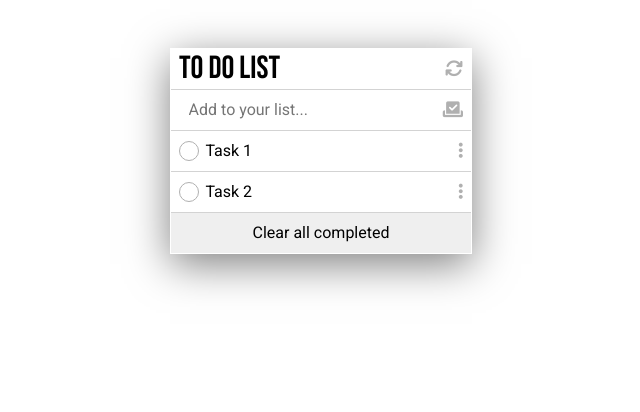
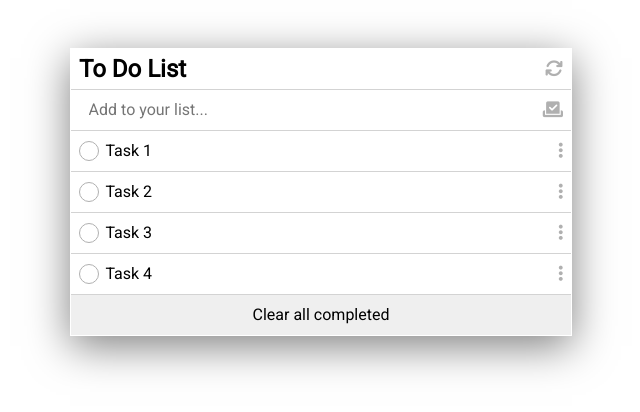
Before and after one commit to PraisesPJMT/To-Do-List, a website built with webpack: page src/index.html in a window 1280 px wide. Shown: the whole page, without its empty margins (319-959 px from the left). Built offline with nearby package versions, Linux system fonts and the light colour scheme.

Commit message:
Implement dynamic list rendering

```diff
--- a/src/index.html
+++ b/src/index.html
@@ -25,26 +25,7 @@
                 <i class="fa-solid fa-check-to-slot"></i>
             </div>
             <ul class="list">
-                <li class="list-item">
-                    <div class="task-display">
-                        <input type="checkbox" name="tasks" class="checkbox" id="task-1">
-                        <label for="task-1">Task 1</label>
-                    </div>
-                    <div class="task-control">
-                        <i class="fa-solid fa-trash-can"></i>
-                        <i class="fa-solid fa-ellipsis-vertical"></i>
-                    </div>
-                </li>
-                <li class="list-item">
-                    <div class="task-display">
-                        <input type="checkbox" name="tasks" class="checkbox" id="task-2">
-                        <label for="task-2">Task 2</label>
-                    </div>
-                    <div class="task-control">
-                        <i class="fa-solid fa-trash-can"></i>
-                        <i class="fa-solid fa-ellipsis-vertical"></i>
-                    </div>
-                </li>
+
             </ul>
             <input type="submit" value="Clear all completed" class="clear">
         </div>
--- a/src/index.js
+++ b/src/index.js
@@ -0,0 +1,40 @@
+const todayList = document.querySelector('.list');
+const listCatalogue = [
+  {
+    index: 4,
+    complete: false,
+    description: 'Task 4',
+  },
+  {
+    index: 2,
+    complete: false,
+    description: 'Task 2',
+  },
+  {
+    index: 3,
+    complete: false,
+    description: 'Task 3',
+  },
+  {
+    index: 1,
+    complete: false,
+    description: 'Task 1',
+  },
+];
+
+const renderCatalogue = () => {
+  listCatalogue.sort((a, b) => a.index - b.index);
+  listCatalogue.forEach((item) => {
+    todayList.innerHTML += `<li class="list-item">
+                    <div class="task-display">
+                        <input type="checkbox" name="tasks" class="checkbox">
+                        <input type="text" name="tasks-item" value="${item.description}" class="task-item" id="Task ${item.index}">
+                    </div>
+                    <div class="task-control">
+                        <i class="fa-solid fa-trash-can"></i>
+                        <i class="fa-solid fa-ellipsis-vertical"></i>
+                    </div>
+                </li>`;
+  });
+};
+renderCatalogue();
--- a/src/style.css
+++ b/src/style.css
@@ -16,9 +16,9 @@ main {
 /* Typography */
 
 h1 {
-  font-family: 'Bebas Neue', cursive, sans-serif;
-  font-weight: 100;
-  font-size: 2em;
+  font-family: 'Roboto', sans-serif;
+  font-weight: 600;
+  font-size: 1.5em;
 }
 
 input,
@@ -32,7 +32,7 @@ label {
 .app-container {
   margin: 3em 0;
   width: 80%;
-  max-width: 300px;
+  max-width: 500px;
   padding: 0.05em;
   box-shadow: 0 10px 40px rgba(0, 0, 0, 0.5);
 }
@@ -49,7 +49,7 @@ label {
 }
 
 .task-input {
-  width: 90%;
+  width: 80%;
   height: 30px;
   padding: 0.3em 0.6em;
   border: none;
@@ -59,6 +59,7 @@ label {
   width: 100%;
   height: 40px;
   border: none;
+  cursor: pointer;
 }
 
 .task-display {
@@ -67,11 +68,22 @@ label {
   gap: 0.4em;
 }
 
+input[name="tasks-item"] {
+  border: none;
+}
+
+input[name="tasks-item"]:focus,
+input[name="task-input"]:focus {
+  outline: none;
+  border: none;
+}
+
 /* Icons Styles */
 
 .fa-solid {
   color: #b0b0b0;
   font-size: 18px;
+  cursor: pointer;
 }
 
 .fa-trash-can {
```
Also changed, not shown: dist/index.html, dist/main.js.
